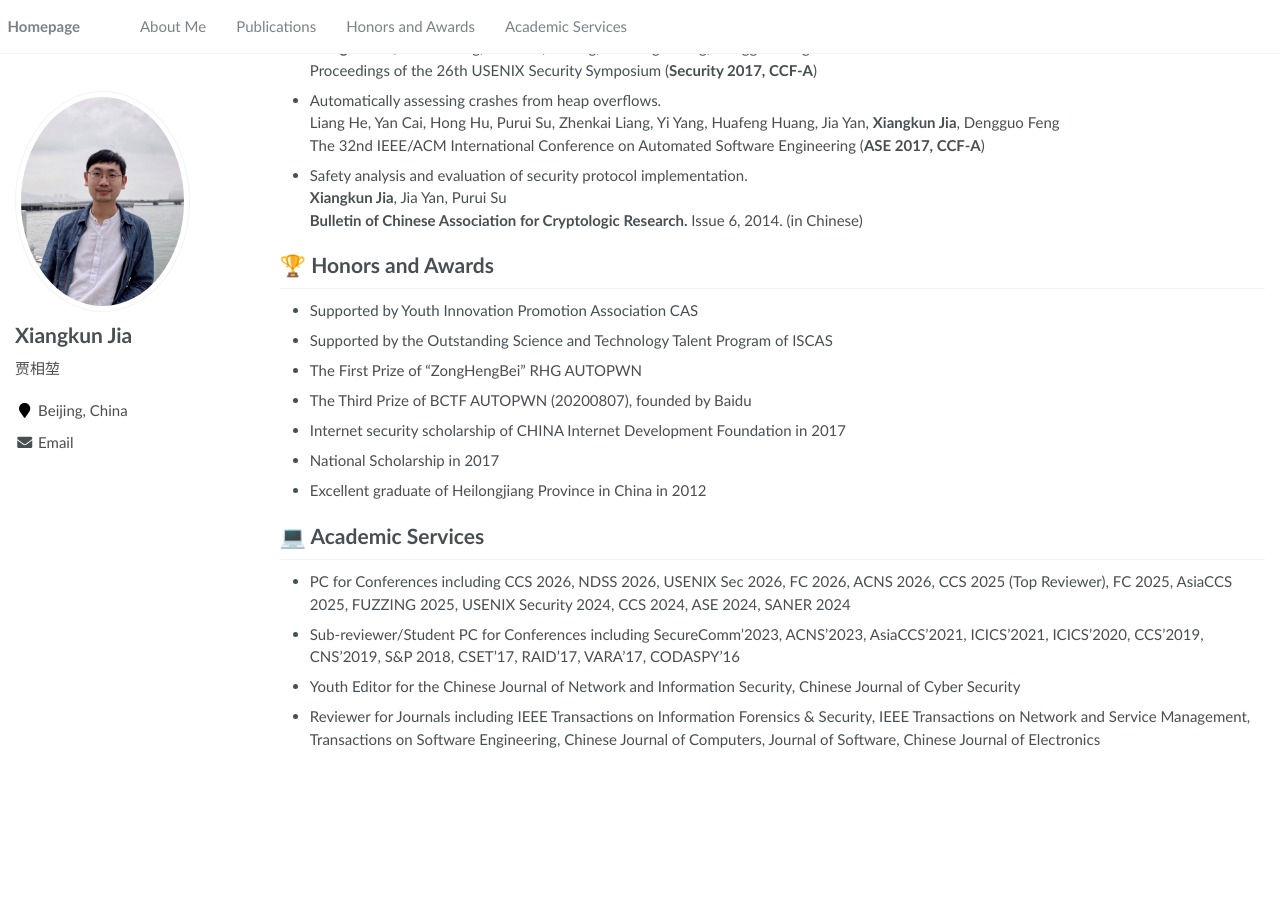
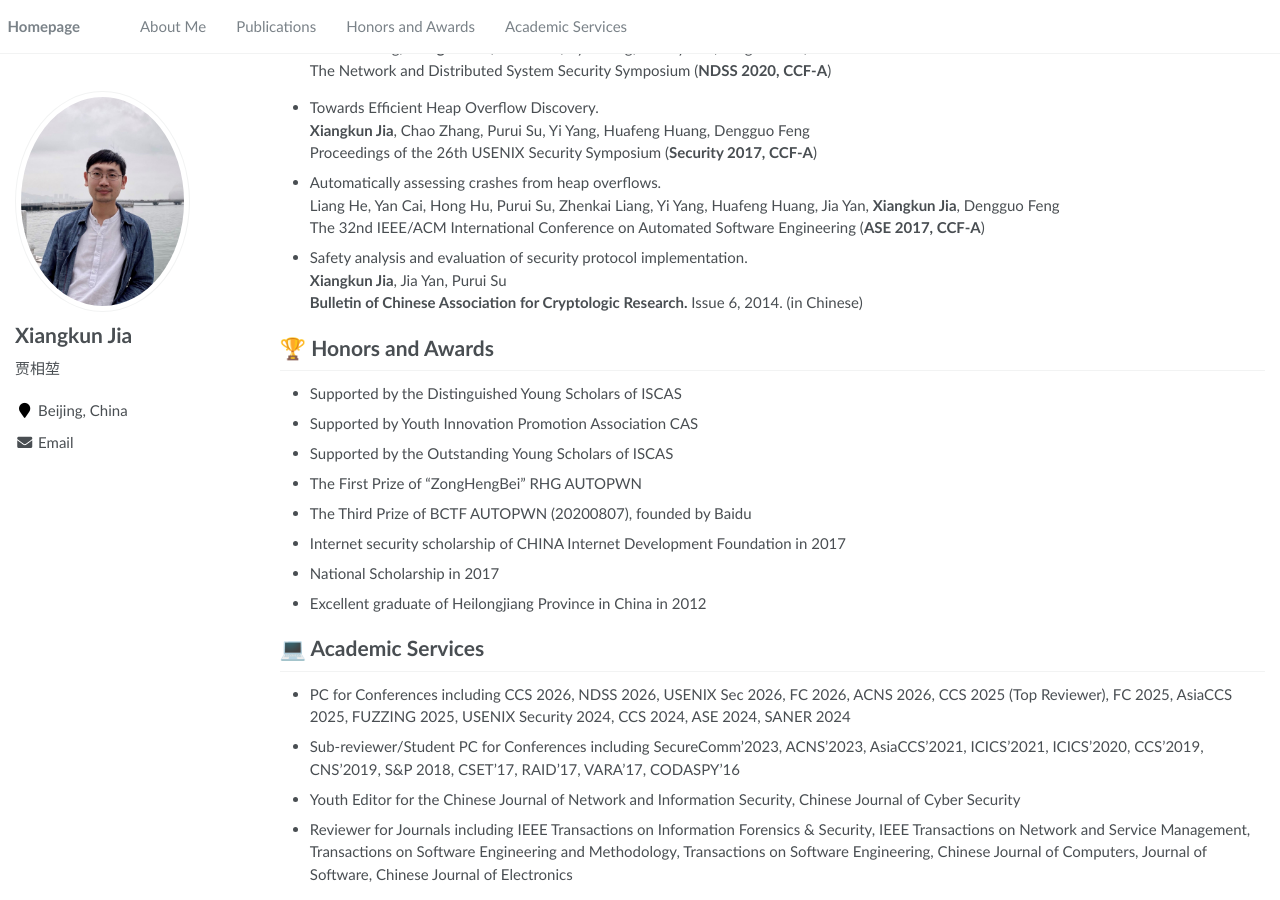
Before and after one commit to ajax4sec/ajax4sec.github.io, a Jekyll site: the page built from _pages/about.md, in a window 1280 px wide and 900 px high, scrolled down 1428 px. Built offline with Jekyll 4.4.1, drawn with Linux system fonts in a browser that asks for light colours; before the commit the page ends 2193 px from its top, so only the background shows below that; some of the changed text lies outside the part shown.

Commit message:
Update about.md
MulcoTaint

```diff
--- a/_pages/about.md
+++ b/_pages/about.md
@@ -39,6 +39,10 @@
 - *2022.02*: &nbsp;🎉 -->
 
 # 📝 Publications
+<!-- 2026 -->
+- MulcoTaint: Towards Efficient Multi-tag Dynamic Taint Analysis via Hardware/Software Co-design.[📂Data]()<br>
+Bing Qi, Yi Yang, **Xiangkun Jia**, Zhengpin Qian, Huafeng Huang, Purui Su<br>
+The 35th USENIX Security Symposium (<b>USENIX Sec 2026, CCF-A</b>)<br>
 
 <!-- 2025 -->
 - PromeFuzz: A Knowledge-Driven Approach to Fuzzing Harness Generation with Large Language Models.[📂Code](https://github.com/TCA-ISCAS/PromeFuzz-ccs-2025)<br>
@@ -114,8 +118,9 @@
 <!-- phd -->
 
 # 🏆 Honors and Awards
+- Supported by the Distinguished Young Scholars of ISCAS
 - Supported by Youth Innovation Promotion Association CAS
-- Supported by the Outstanding Science and Technology Talent Program of ISCAS
+- Supported by the Outstanding Young Scholars of ISCAS
 - The First Prize of "ZongHengBei" RHG AUTOPWN
 - The Third Prize of BCTF AUTOPWN (20200807), founded by Baidu
 - Internet security scholarship of CHINA Internet Development Foundation in 2017
@@ -127,4 +132,4 @@
 - PC for Conferences including CCS 2026, NDSS 2026, USENIX Sec 2026, FC 2026, ACNS 2026, CCS 2025 (Top Reviewer), FC 2025, AsiaCCS 2025, FUZZING 2025, USENIX Security 2024, CCS 2024, ASE 2024, SANER 2024
 - Sub-reviewer/Student PC for Conferences including SecureComm'2023, ACNS'2023, AsiaCCS'2021, ICICS'2021, ICICS'2020, CCS'2019, CNS'2019, S&P 2018, CSET'17, RAID'17, VARA'17, CODASPY'16
 - Youth Editor for the Chinese Journal of Network and Information Security, Chinese Journal of Cyber Security
-- Reviewer for Journals including IEEE Transactions on Information Forensics & Security, IEEE Transactions on Network and Service Management, Transactions on Software Engineering, Chinese Journal of Computers, Journal of Software, Chinese Journal of Electronics
+- Reviewer for Journals including IEEE Transactions on Information Forensics & Security, IEEE Transactions on Network and Service Management, Transactions on Software Engineering and Methodology, Transactions on Software Engineering, Chinese Journal of Computers, Journal of Software, Chinese Journal of Electronics
```
